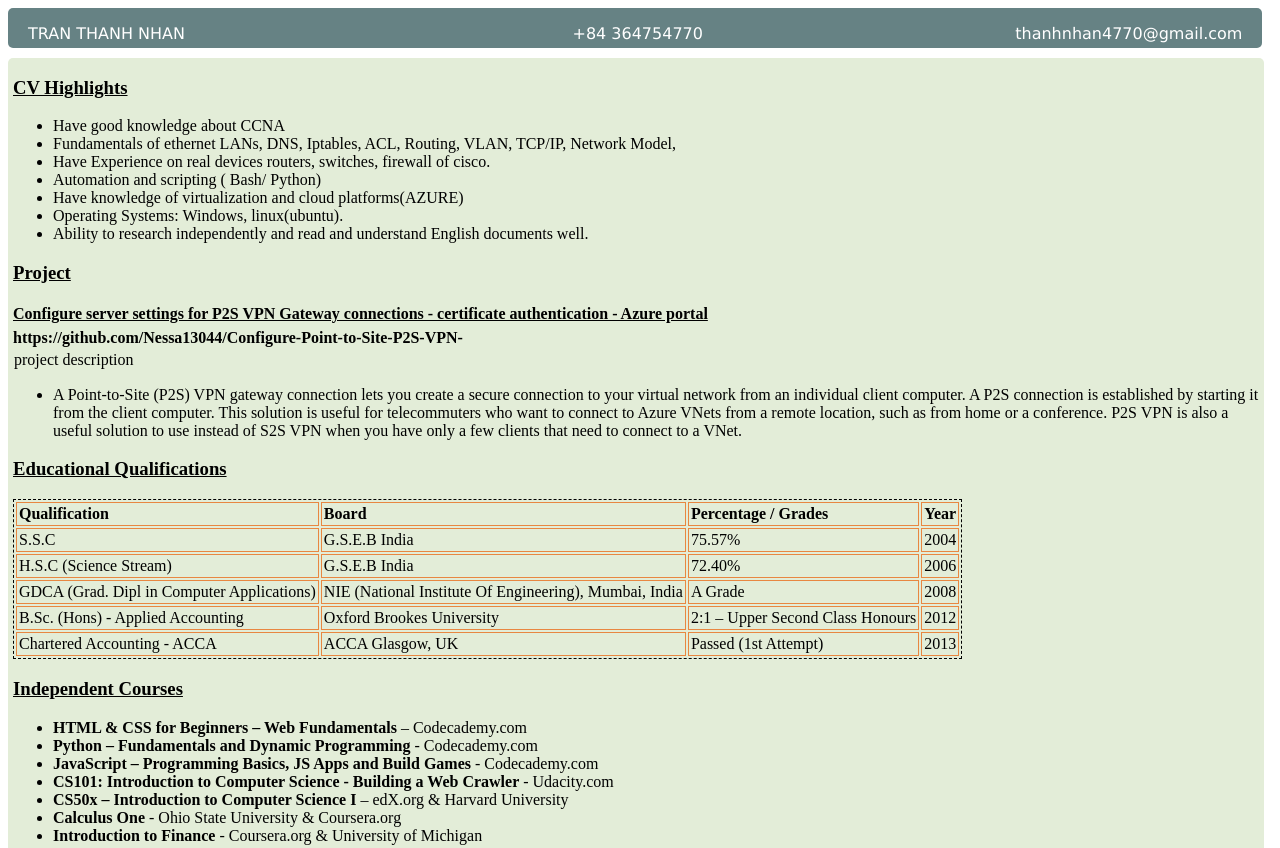
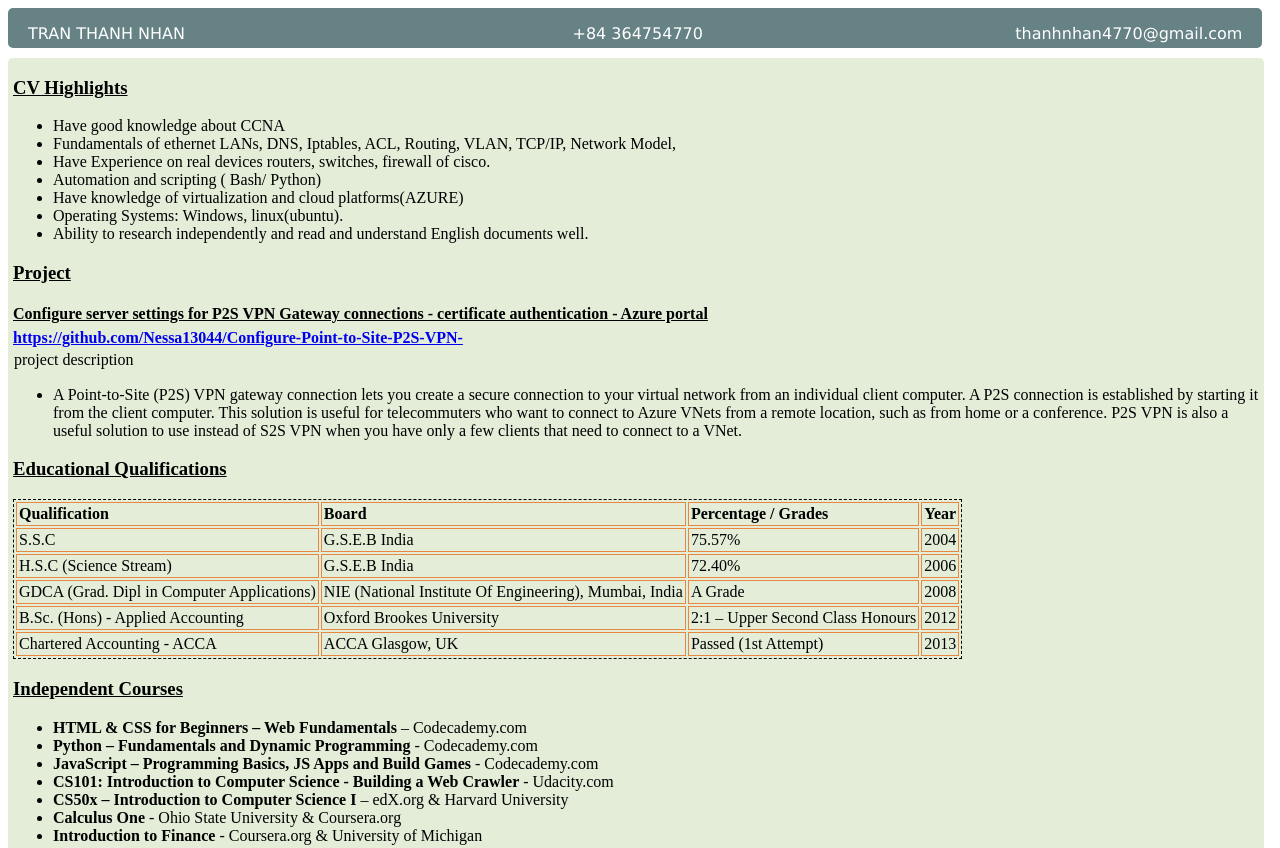
Before and after one commit to Nessa13044/my_static_web_app, a website: page src/index.html in a window 1280 px wide. Shown: the top 848 px of the page. Drawn offline with Linux system fonts and the light colour scheme.

Commit message:
Update index.html

```diff
--- a/src/index.html
+++ b/src/index.html
@@ -27,8 +27,7 @@
             </p>
             <h3>Project</h3>
             <h4 id="company-name">Configure server settings for P2S VPN Gateway connections - certificate authentication - Azure portal</h4>
-            <p id="job-title"><strong>https://github.com/Nessa13044/Configure-Point-to-Site-P2S-VPN-</strong></p>
-                     <a href= " https://github.com/Nessa13044/Configure-Point-to-Site-P2S-VPN- " target="_blank"> </a>
+            <p id="job-title"><strong><a href="https://github.com/Nessa13044/Configure-Point-to-Site-P2S-VPN-" target="_blank">https://github.com/Nessa13044/Configure-Point-to-Site-P2S-VPN-</a></strong></p>
 
             <p id="job-responsibilities">project description</p>
             <p>
```
